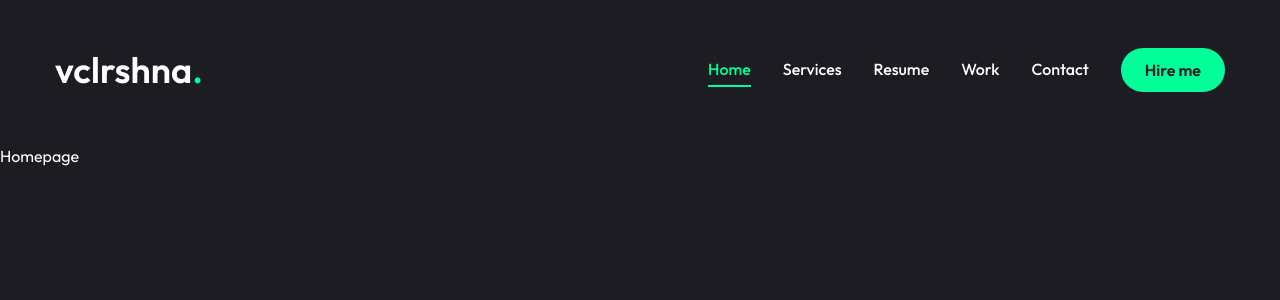
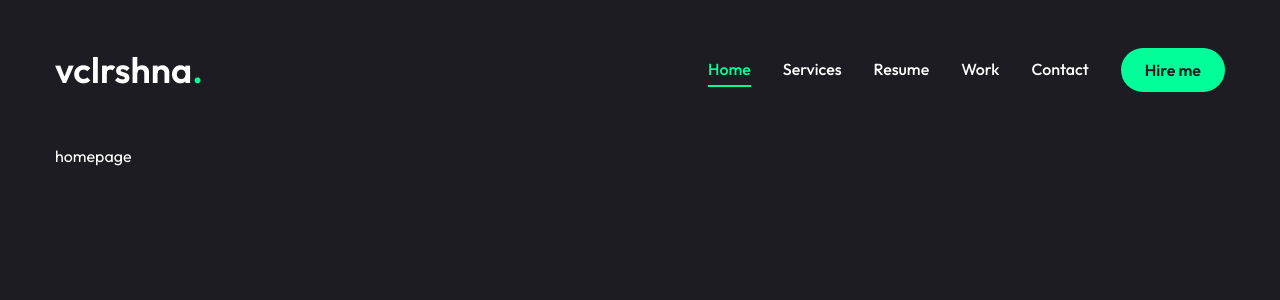
Before and after one commit to AisyahAuliaAngelinee/Portofolio, a Next.js app in the folder personal-website/: page / in a window 1280 px wide. Shown: the top 300 px of the page. Built offline with nearby package versions, Linux system fonts and the light colour scheme.

Commit message:
feat: homepage

```diff
--- a/personal-website/src/app/page.tsx
+++ b/personal-website/src/app/page.tsx
@@ -1,7 +1,14 @@
-export default function Home() {
+import { Button } from "@/components/ui/button";
+import { FiDownload } from "react-icons/fi";
+
+const Home = () => {
 	return (
 		<>
-			<main style={{ userSelect: "none" }}>Homepage</main>
+			<section className="h-full">
+				<div className="container mx-auto">homepage</div>
+			</section>
 		</>
 	);
-}
+};
+
+export default Home;
```
